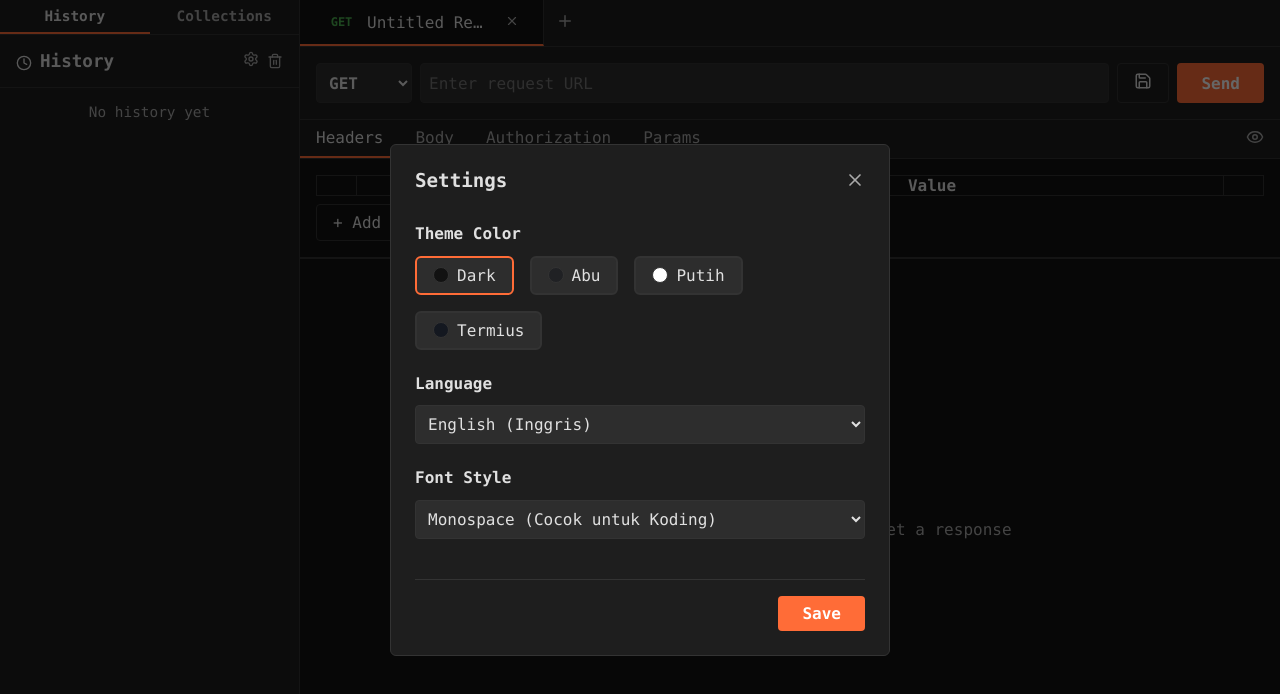
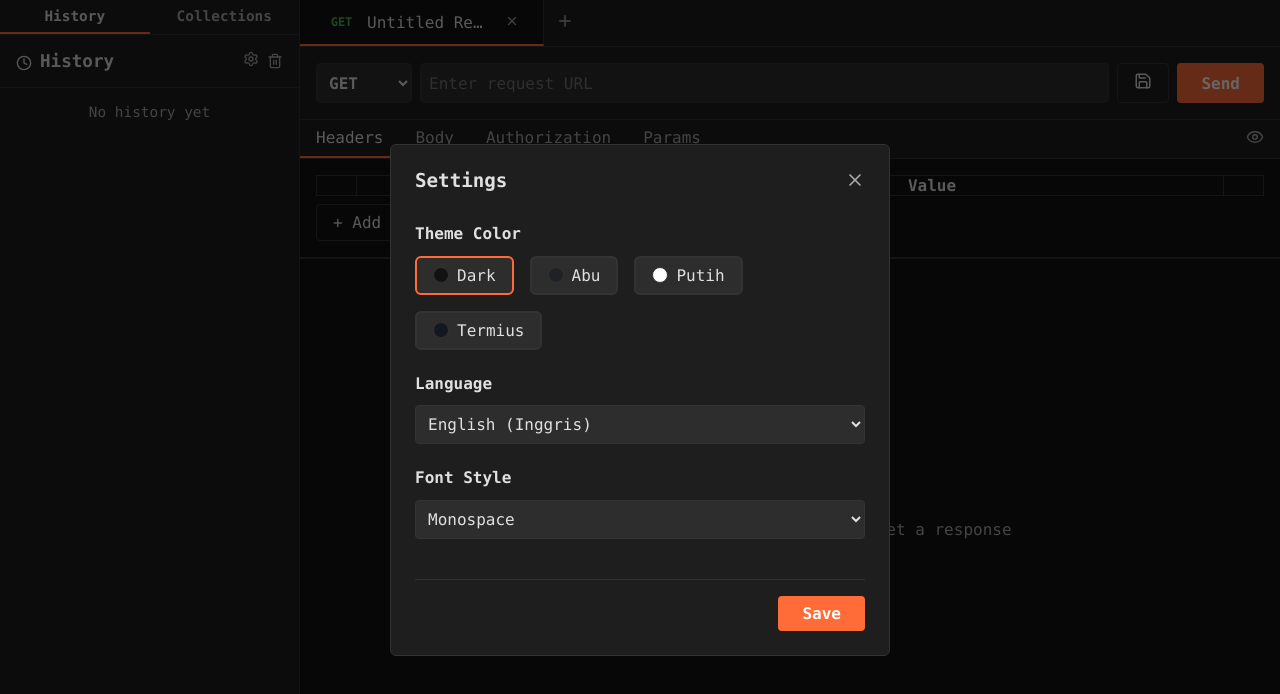
Before and after one commit to mayugoro/ekstensi-api-client, a React (Vite) app: page / in a window 1280 px wide. Both pictures are taken after a click on the icon 251 px from the left and 59 px from the top of the page. Shown: the top 694 px of the page. Built offline with nearby package versions, Linux system fonts and the light colour scheme.

Commit message:
style: remove descriptive texts from font options

```diff
--- a/src/App.tsx
+++ b/src/App.tsx
@@ -531,10 +531,10 @@ function App() {
                   value={tempFontFamily}
                   onChange={(e) => setTempFontFamily(e.target.value)}
                 >
-                  <option value="system">System Default (Bawaan OS)</option>
-                  <option value="serif">Serif (Klasik & Elegan)</option>
-                  <option value="verdana">Verdana (Lebar & Jelas)</option>
-                  <option value="monospace">Monospace (Cocok untuk Koding)</option>
+                  <option value="system">System Default</option>
+                  <option value="serif">Serif</option>
+                  <option value="verdana">Verdana</option>
+                  <option value="monospace">Monospace</option>
                 </select>
               </div>
             </div>
```
